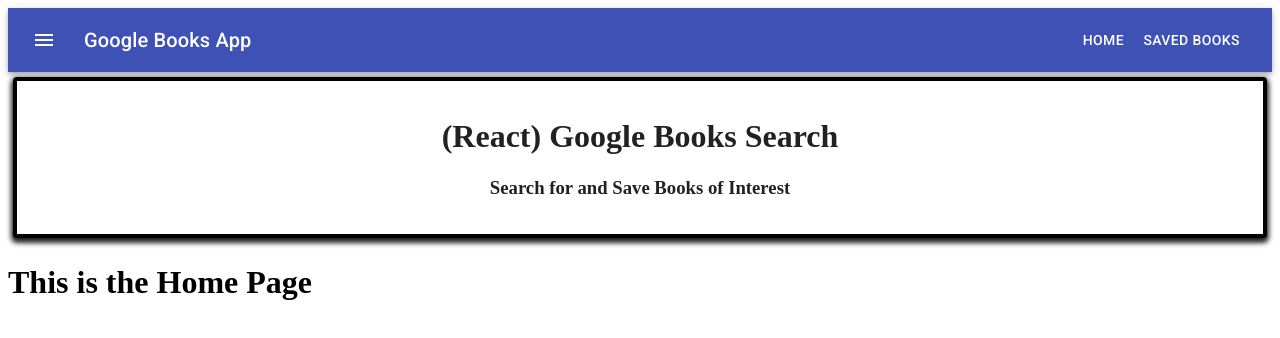
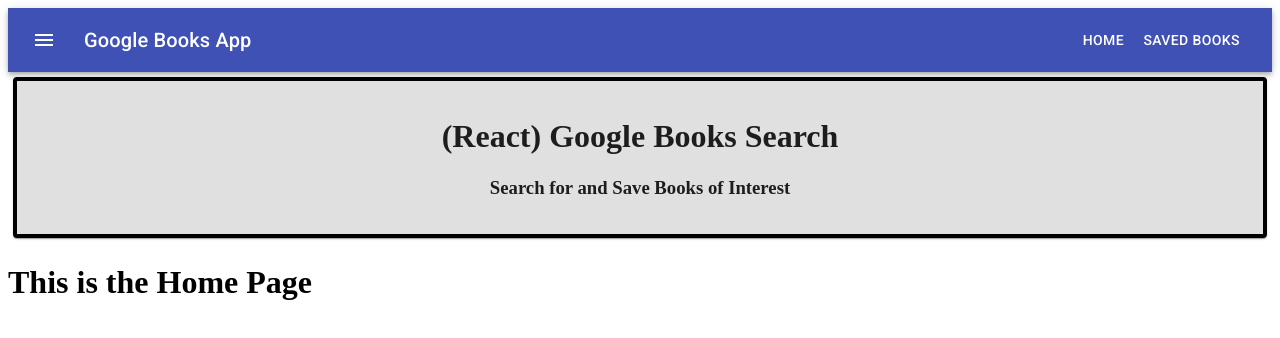
Before and after one commit to acerjak/googlebooksreact, a React (Create React App) app in the folder client/: page / in a window 1280 px wide. Shown: the top 338 px of the page. Built offline with nearby package versions, Linux system fonts and the light colour scheme.

Commit message:
Header added globally for app

```diff
--- a/client/src/components/Header/Header.js
+++ b/client/src/components/Header/Header.js
@@ -2,6 +2,7 @@
 import { makeStyles } from '@material-ui/core/styles'
 import Paper from '@material-ui/core/Paper'
 import Grid from '@material-ui/core/Grid'
+import { grey } from '@material-ui/core/colors'
 
 const useStyles = makeStyles((theme) => ({
     root: {
@@ -13,7 +14,8 @@
       color: theme.palette.primary.dark.text,
       border: 'black solid 0.25rem',
       margin: '5px',
-      boxShadow: '0 3px 5px 2px ',
+      boxShadow: '1 1px 5px 1px',
+      backgroundColor: '#E0E0E0',
     },
   }))
 
```
